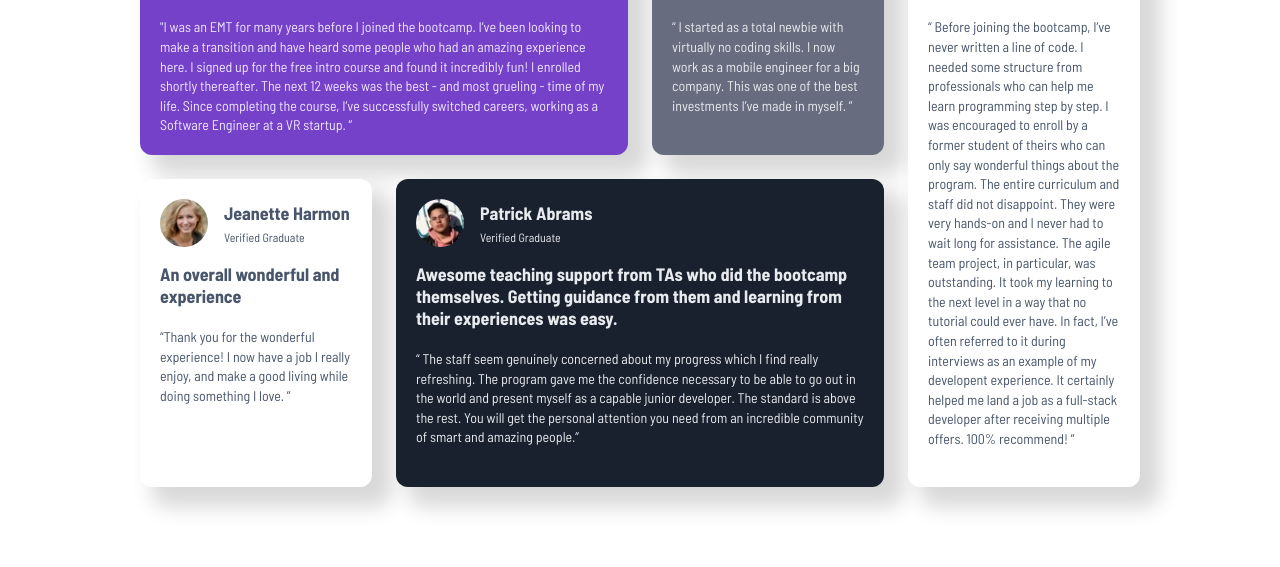
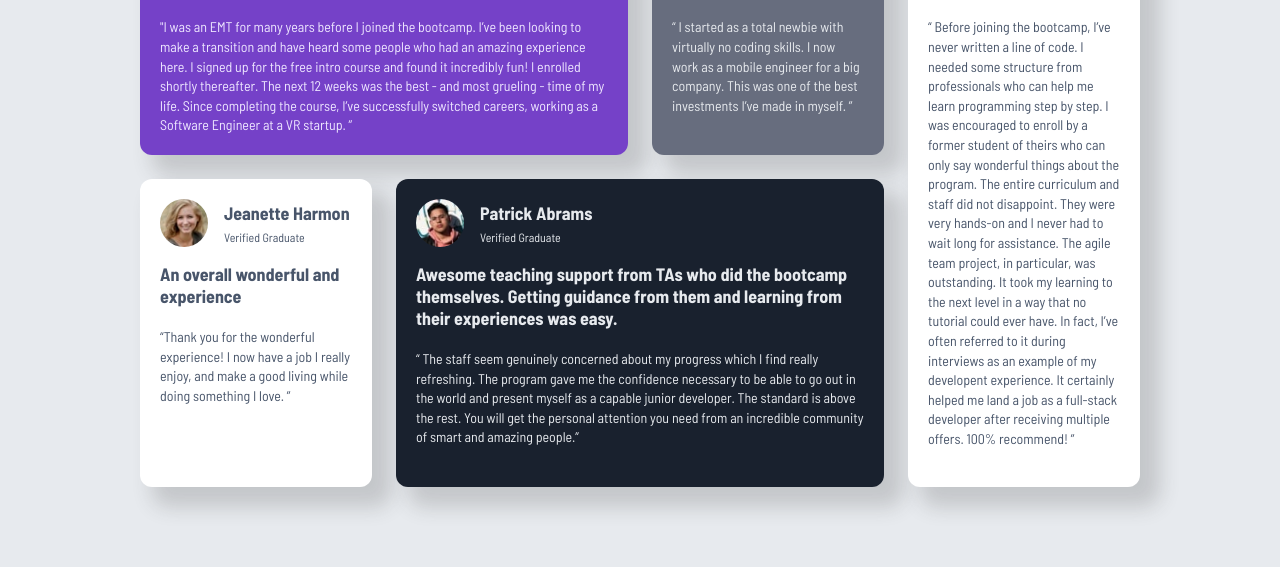
Before and after one commit to SurajChaunal/frontend-mentor-responsive-testinomials, a plain HTML site: page index.html in a window 1280 px wide. Shown: the part 233-800 px from the top of the page. Drawn offline with Linux system fonts and the light colour scheme.

Commit message:
added readme.md

```diff
--- a/styles.css
+++ b/styles.css
@@ -22,7 +22,7 @@ html {
 }
 body {
   min-height: 100svh;
-  background-color: var(--color-White);
+  background-color: var(--color-Grey-100);
   display: flex;
   align-items: center;
   justify-content: center;
```
Also changed, not shown: mobile-version.png (added), 3 other files.
